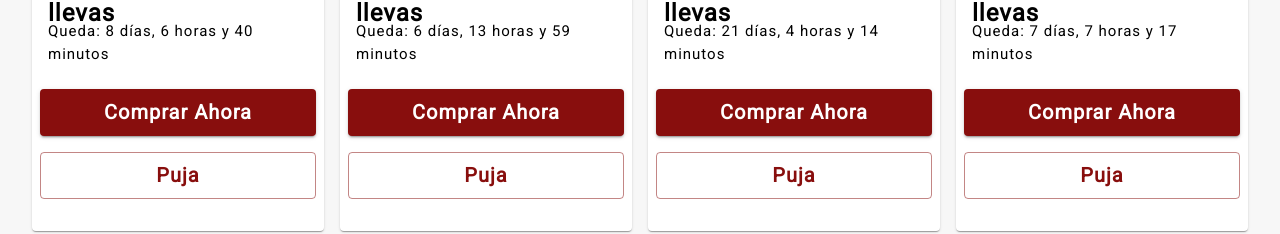
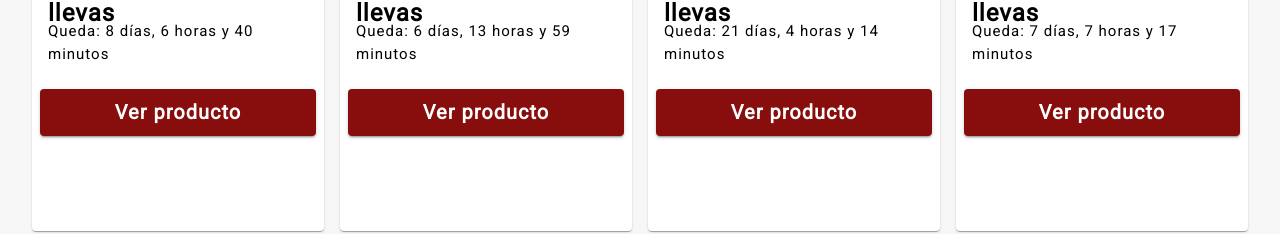
Before and after one commit to tomgreef/Eguay-dummy-app, a React (Create React App) app: page / in a window 1280 px wide. Shown: the part 569-803 px from the top of the page. Built offline with nearby package versions, Linux system fonts and the light colour scheme.

Commit message:
Index: Quitar botones de comprar ahora y puja, por algo como: ver producto

```diff
--- a/src/components/app/Index.tsx
+++ b/src/components/app/Index.tsx
@@ -99,8 +99,7 @@ const Index = () => {
                     minHeight: 100
                     , maxHeight: 100, display: "flex", flexDirection: "column", width: "100%", gap: 2
                   }}>
-                    <Button variant="contained" sx={{ width: "100%" }} onClick={() => null}>Comprar Ahora</Button>
-                    <Button variant="outlined" sx={{ width: "100%", margin: "0px !important" }} onClick={() => null}>Puja</Button>
+                    <Button variant="contained" sx={{ width: "100%" }} onClick={() => null}>Ver producto</Button>
                   </CardActions>
                 </Card>
               </Grid>
```
Also changed, not shown: 2 other files (tests, documents, lock files or other folders).
